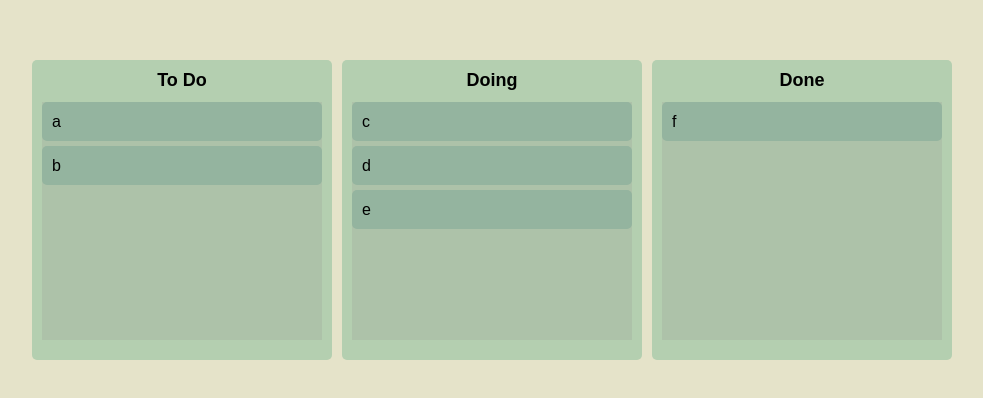
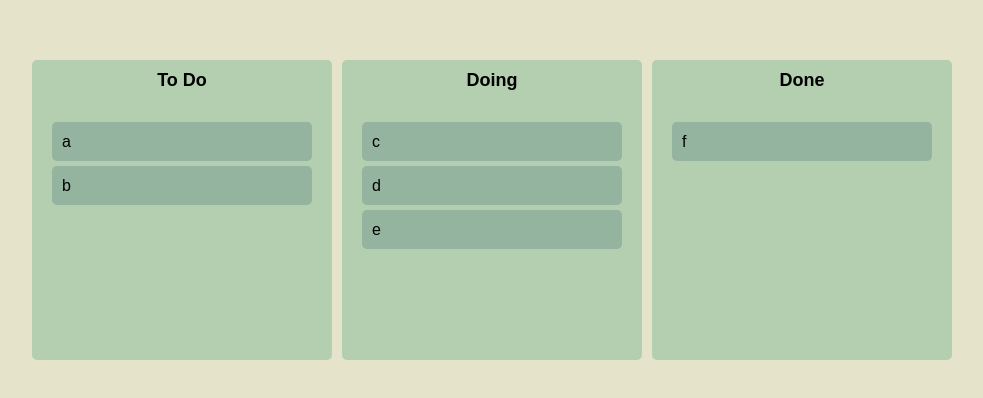
Before and after one commit to chaeikim-tech/trello_clone, a React (Create React App) app: page / in a window 1280 px wide. Shown: the part 190-588 px from the top of the page, without its empty margins (148-1131 px from the left). Built offline with nearby package versions, Linux system fonts and the light colour scheme.

Commit message:
Draggable Snapshot

```diff
--- a/src/Components/Board.tsx
+++ b/src/Components/Board.tsx
@@ -6,11 +6,11 @@ const Wrapper = styled.div`
   display: flex;
   flex-direction: column;
   width: 300px;
-  padding: 20px 10px;
   padding-top: 10px;
   background-color: ${(props) => props.theme.boardColor};
   border-radius: 5px;
   min-height: 300px;
+  overflow: hidden;
 `;
 
 const Title = styled.h2`
@@ -26,8 +26,9 @@ interface IAreaProps {
 }
 
 const Area = styled.div<IAreaProps>`
+  padding: 20px;
   background-color: ${(props) =>
-    props.isDraggingOver ? "#789395" : props.isDraggingFromThis ? "#D3E4CD" : "#ADC2A9"};
+    props.isDraggingOver ? "#789395" : props.isDraggingFromThis ? "#D3E4CD" : "transparent"};
   flex-grow: 1;
   transition: background-color 0.3s ease-in-out;
 `;
--- a/src/Components/DraggableCard.tsx
+++ b/src/Components/DraggableCard.tsx
@@ -2,11 +2,12 @@ import React from "react";
 import { Draggable } from "react-beautiful-dnd";
 import styled from "styled-components";
 
-const Card = styled.div`
+const Card = styled.div<{ isDragging: boolean }>`
   border-radius: 5px;
   margin-bottom: 5px;
-  padding: 10px 10px;
+  padding: 10px;
   background-color: ${(props) => props.theme.cardColor};
+  box-shadow: ${(props) => props.isDragging ? "0px 2px 5px rgba(0, 0, 0, 0.5)" : "none"};
 `;
 
 interface IDragabbleCardProps {
@@ -18,8 +19,8 @@ function DraggableCard({ toDo, index }:IDragabbleCardProps ) {
     return(
         <Draggable draggableId={toDo} index={index}>
         {/* key에 item의 index가 포함되면 안됨. 일반적으로 draggableId를 key로 사용  */}
-            {(magic) => (
-                <Card ref={magic.innerRef} {...magic.dragHandleProps} {...magic.draggableProps}>
+            {(magic, snapshot) => (
+                <Card isDragging={snapshot.isDragging} ref={magic.innerRef} {...magic.dragHandleProps} {...magic.draggableProps}>
                     {toDo}
                 </Card>
             )}
```
